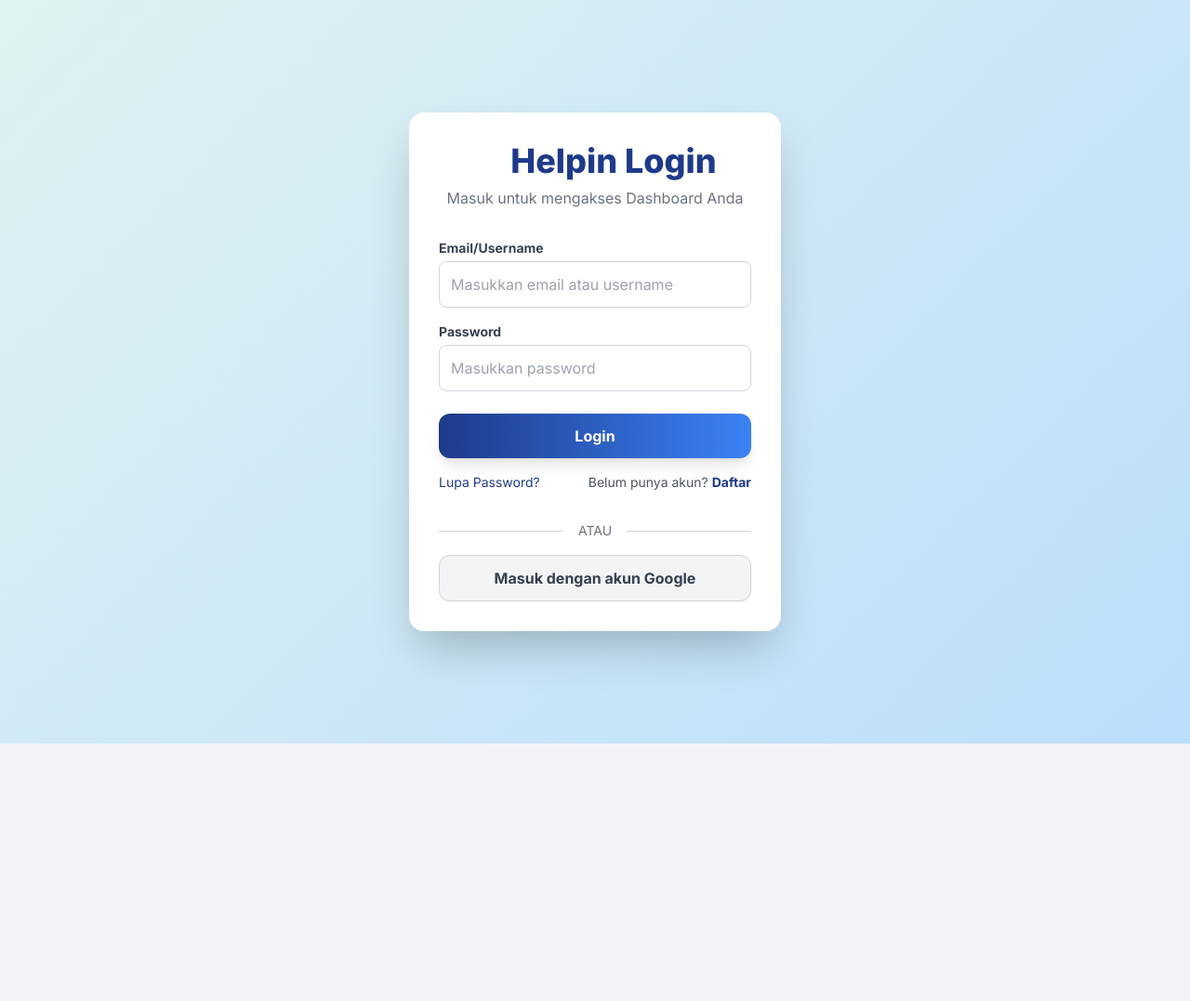
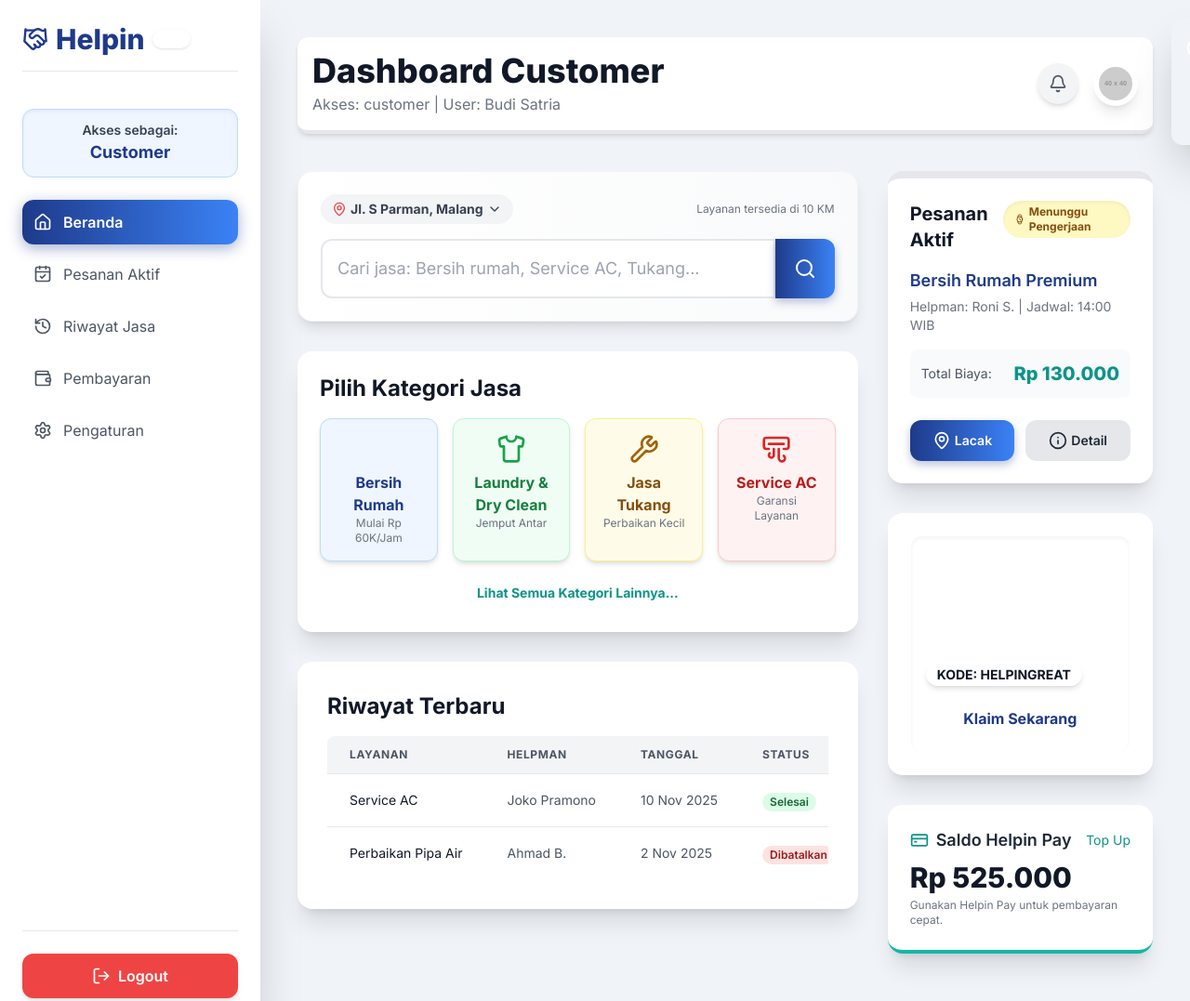
Before and after one commit to JabbarF/posterilsa, a plain HTML site: page index.html in a window 1280 px wide. Shown: the top 1077 px of the page at 93% size. Before the commit the page ends 800 px from the top, so only its background shows below. Drawn offline with nearby package versions, Linux system fonts and the light colour scheme; placeholder pictures from the web are drawn by us; some icons are missing.

Commit message:
Update index.html

```diff
--- a/index.html
+++ b/index.html
@@ -102,7 +102,7 @@
         HALAMAN LOGIN (DI TAMPILKAN PERTAMA KALI)
         ========================================
     -->
-    <div id="login-page" class="absolute inset-0 z-50">
+    <div id="login-page" class="absolute inset-0 z-50 hidden">
         <div class="login-card bg-white p-8 rounded-2xl shadow-2xl">
             <div class="text-center mb-8">
                 <div class="font-extrabold text-4xl text-primary flex items-center justify-center mb-2">
@@ -159,7 +159,7 @@
         STRUKTUR DASHBOARD UTAMA
         ========================================
     -->
-    <div id="app-container" class="flex flex-col md:flex-row min-h-screen w-full hidden">
+    <div id="app-container" class="flex flex-col md:flex-row min-h-screen w-full">
 
         <!-- Sidebar / Navigasi Global -->
         <nav class="sidebar bg-white shadow-2xl flex flex-col p-6 sticky top-0 z-20">
@@ -177,7 +177,7 @@
 
             <!-- Menu Navigasi (Role-Specific) -->
             <!-- Customer Navigation -->
-            <div id="nav-customer" class="role-menu space-y-2 hidden">
+            <div id="nav-customer" class="role-menu space-y-2">
                 <a onclick="loadContent('customer', 'home', this)" class="nav-item active flex items-center p-3 rounded-xl bg-primary text-white font-semibold shadow-md"><i data-lucide="home" class="w-5 h-5 mr-3"></i> Beranda</a>
                 <a onclick="loadContent('customer', 'active-orders', this)" class="nav-item flex items-center p-3 rounded-xl text-gray-600 hover:bg-blue-50 hover:text-primary"><i data-lucide="calendar-check" class="w-5 h-5 mr-3"></i> Pesanan Aktif</a>
                 <a onclick="loadContent('customer', 'history', this)" class="nav-item flex items-center p-3 rounded-xl text-gray-600 hover:bg-blue-50 hover:text-primary"><i data-lucide="history" class="w-5 h-5 mr-3"></i> Riwayat Jasa</a>
@@ -470,7 +470,6 @@
         </div>
     </script>
 
-    <!-- ADMIN TEMPLATES -->
     <script id="content-admin-home" type="text/template">
         <div class="grid grid-cols-1 md:grid-cols-4 gap-8 mb-8">
             <!-- Kartu Statistik Utama -->
@@ -762,12 +761,20 @@
             }
         }
 
-        // --- INISIALISASI ---
+        // --- INISIALISASI (DEFAULT CUSTOMER DASHBOARD) ---
 
         document.addEventListener('DOMContentLoaded', () => {
-            // Pastikan halaman login terlihat saat startup
-            document.getElementById('login-page').classList.remove('hidden');
-            document.getElementById('app-container').classList.add('hidden');
+            // Mengatur role dan user default ke Customer untuk tampilan langsung
+            currentRole = 'customer';
+            loggedInUser = mockUsers.customer;
+
+            // Sembunyikan halaman login dan tampilkan container aplikasi
+            document.getElementById('login-page').classList.add('hidden');
+            document.getElementById('app-container').classList.remove('hidden');
+
+            // Muat konten home customer (Ambil item navigasi pertama untuk status active)
+            const defaultNavItem = document.querySelector(`#nav-${currentRole} .nav-item`);
+            loadContent(currentRole, 'home', defaultNavItem);
         });
     </script>
 
```
